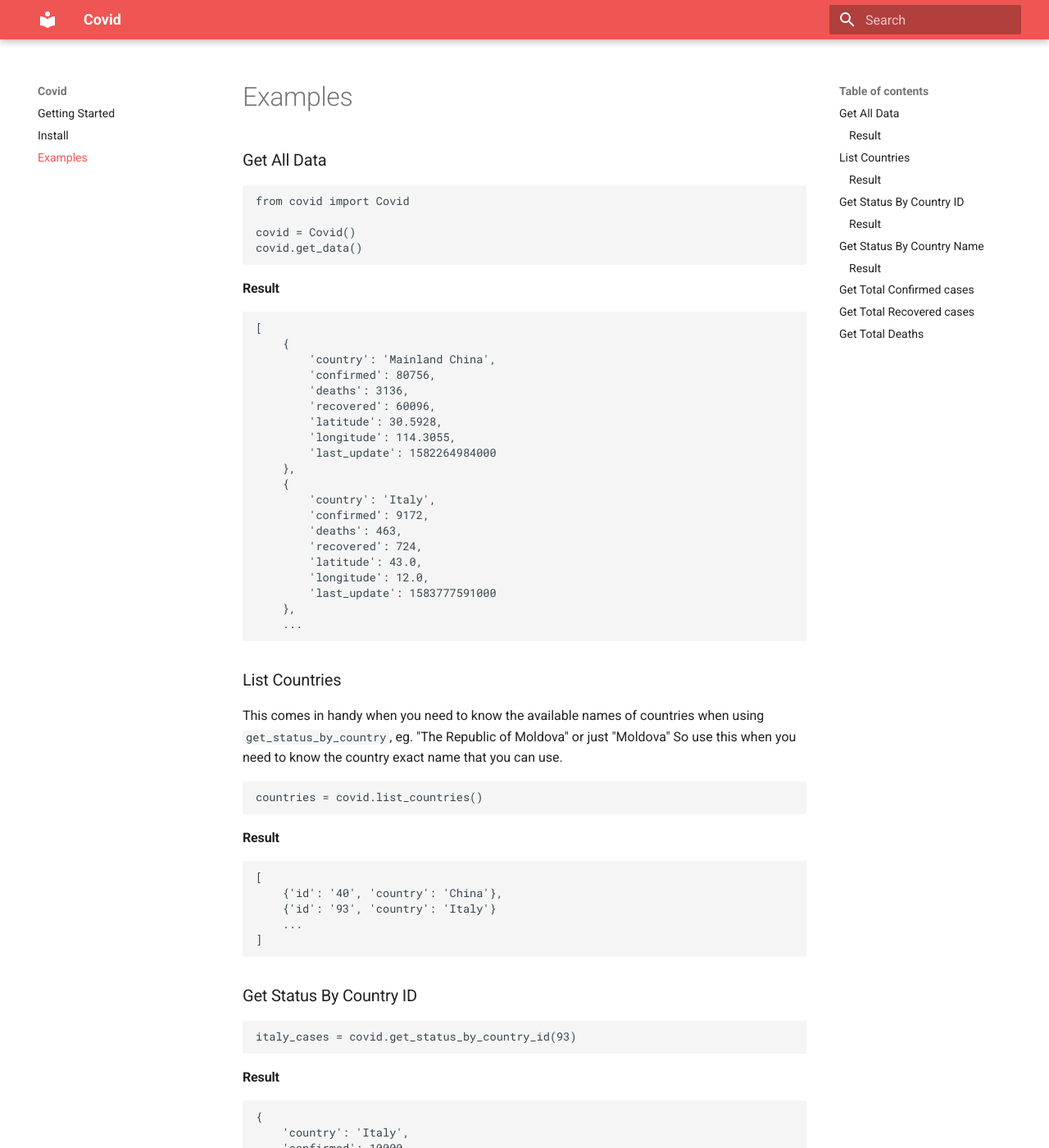
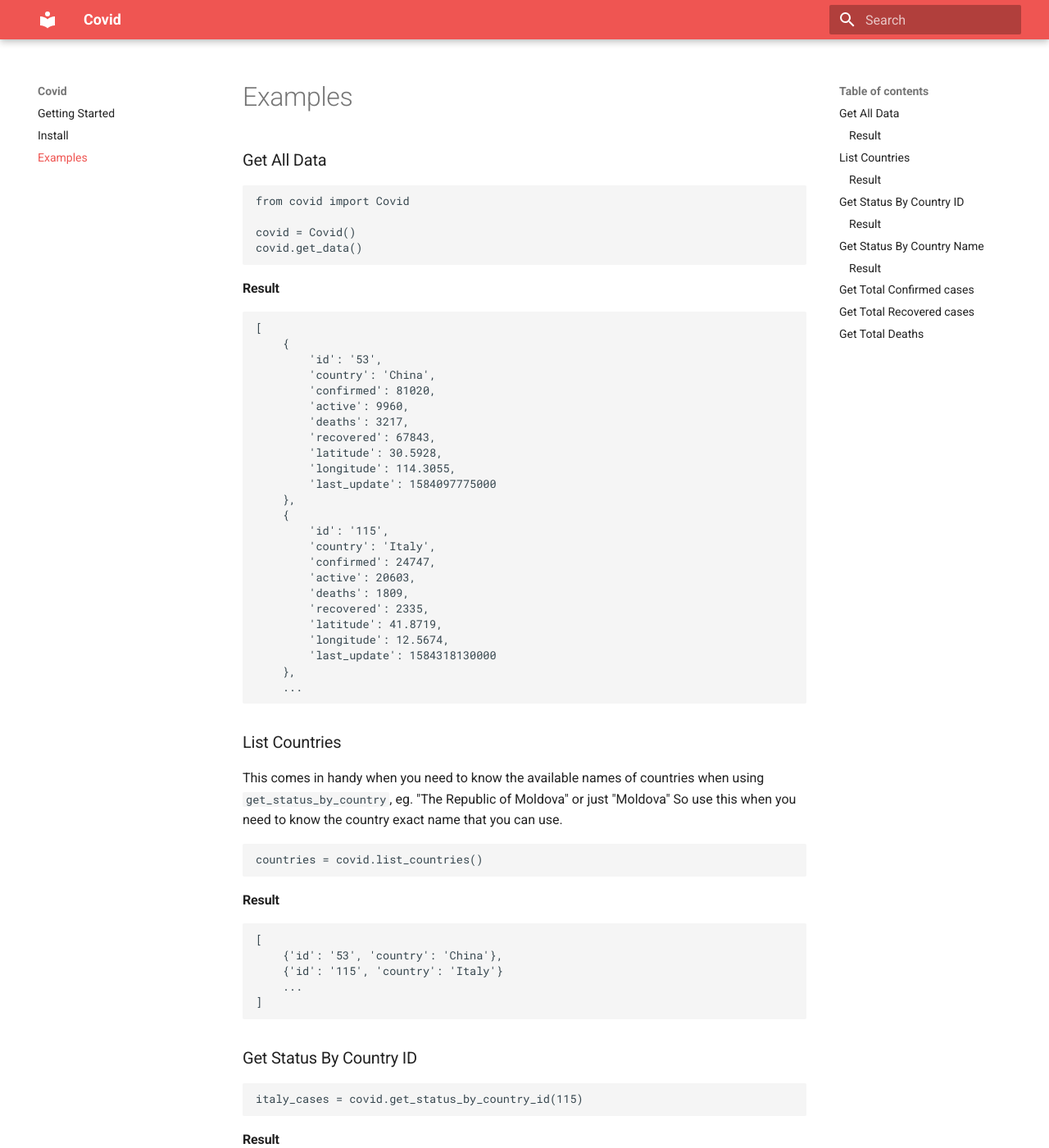
Before and after one commit to nf1s/covid, an MkDocs documentation site: the page built from docs/examples.md, in a window 1280 px wide and 1400 px high. Shown: the whole window at 82% size. Built offline with MkDocs 1.6.1 and Material for MkDocs 9.7.7, drawn with Linux system fonts in a browser that asks for light colours; some of the changed text lies outside the part shown.

Commit message:
new release

```diff
--- a/docs/examples.md
+++ b/docs/examples.md
@@ -9,22 +9,26 @@
 
     [
         {
-            'country': 'Mainland China',
-            'confirmed': 80756,
-            'deaths': 3136,
-            'recovered': 60096,
+            'id': '53',
+            'country': 'China',
+            'confirmed': 81020,
+            'active': 9960,
+            'deaths': 3217,
+            'recovered': 67843,
             'latitude': 30.5928,
             'longitude': 114.3055,
-            'last_update': 1582264984000
+            'last_update': 1584097775000
         },
         {
+            'id': '115',
             'country': 'Italy',
-            'confirmed': 9172,
-            'deaths': 463,
-            'recovered': 724,
-            'latitude': 43.0,
-            'longitude': 12.0,
-            'last_update': 1583777591000
+            'confirmed': 24747,
+            'active': 20603,
+            'deaths': 1809,
+            'recovered': 2335,
+            'latitude': 41.8719,
+            'longitude': 12.5674,
+            'last_update': 1584318130000
         },
         ...
 
@@ -39,25 +43,27 @@ So use this when you need to know the country exact name that you can use.
 #### Result
 
     [
-        {'id': '40', 'country': 'China'},
-        {'id': '93', 'country': 'Italy'}
+        {'id': '53', 'country': 'China'},
+        {'id': '115', 'country': 'Italy'}
         ...
     ]
 
 ### Get Status By Country ID
 
-    italy_cases = covid.get_status_by_country_id(93)
+    italy_cases = covid.get_status_by_country_id(115)
 
 #### Result
 
     {
+        'id': '115',
         'country': 'Italy',
-        'confirmed': 10000,
-        'deaths': 0,
-        'recovered': 1,
-        'latitude': 63.0,
-        'longitude': 16.0,
-        'last_update': 1583893094000
+        'confirmed': 24747,
+        'active': 20603,
+        'deaths': 1809,
+        'recovered': 2335,
+        'latitude': 41.8719,
+        'longitude': 12.5674,
+        'last_update': 1584318130000
     }
 
 ### Get Status By Country Name
@@ -67,13 +73,15 @@ So use this when you need to know the country exact name that you can use.
 #### Result
 
     {
+        'id': '115',
         'country': 'Italy',
-        'confirmed': 10000,
-        'deaths': 0,
-        'recovered': 1,
-        'latitude': 63.0,
-        'longitude': 16.0,
-        'last_update': 1583893094000
+        'confirmed': 24747,
+        'active': 20603,
+        'deaths': 1809,
+        'recovered': 2335,
+        'latitude': 41.8719,
+        'longitude': 12.5674,
+        'last_update': 1584318130000
     }
 
 ### Get Total Confirmed cases
--- a/pyproject.toml
+++ b/pyproject.toml
@@ -1,6 +1,6 @@
 [tool.poetry]
 name = "covid"
-version = "1.2.0"
+version = "1.3.0"
 description = "Python SDK to get information regarding the novel corona virus provided by Johns Hopkins university"
 
 license = "MIT"
```
Also changed, not shown: README.md (+34 -26 lines).
